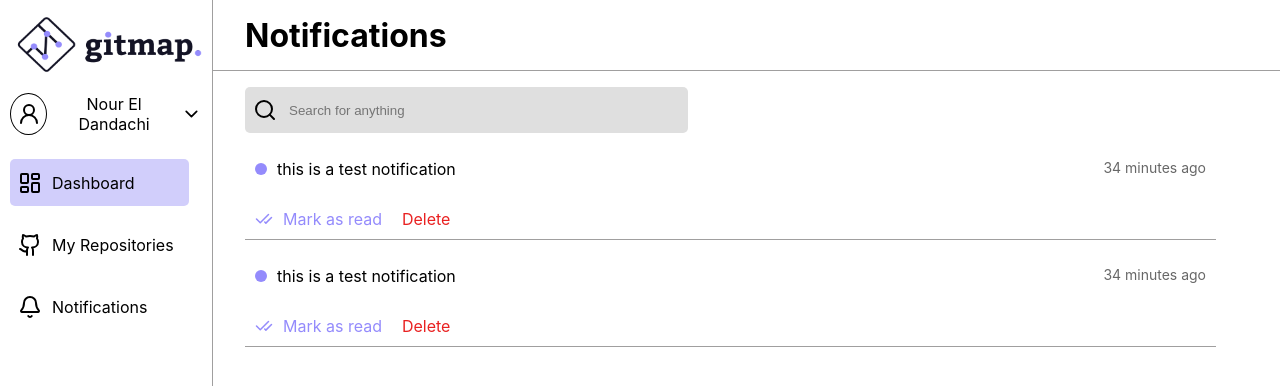
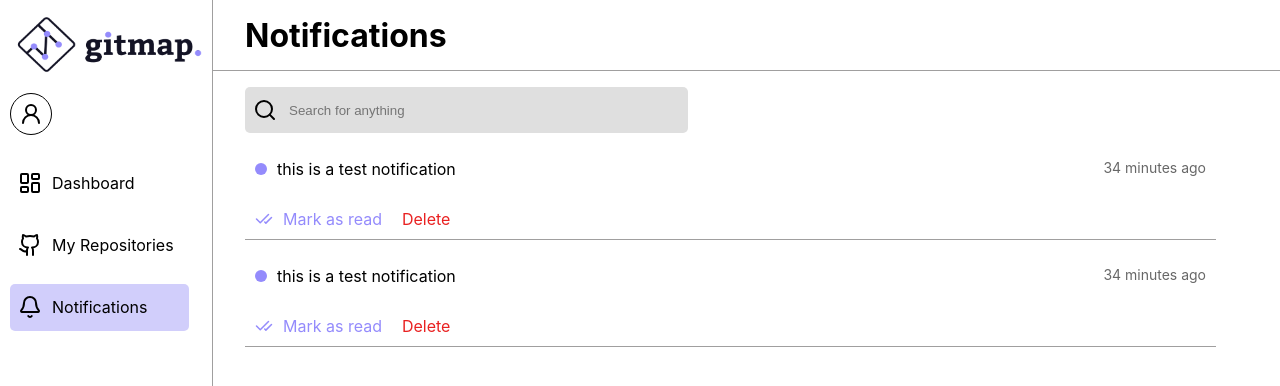
Before and after one commit to Nour-El-Dandachi/gitmap, a React (Create React App) app in the folder frontend/: page /notifications in a window 1280 px wide. Shown: the top 386 px of the page. Built offline with nearby package versions, Linux system fonts and the light colour scheme.

Commit message:
frontend/linked register page and displayed side bar name

```diff
--- a/frontend/src/components/register/right-side/index.jsx
+++ b/frontend/src/components/register/right-side/index.jsx
@@ -1,22 +1,45 @@
-import React from "react";
+import React, { useState } from "react";
 import GithubButton from "../../shared/github-btn";
 import Input from "../../shared/input";
 import "./right-side.css";
 import { useNavigate } from "react-router-dom";
-import { useEffect, useState } from "react";
+import { useDispatch, useSelector } from "react-redux";
+import { registerUser } from "../../../features/auth/authSlice";
 import gitmapLogo from "../../../assets/logos/gitmap_2.png";
 
+const RightSide = () => {
+  const dispatch = useDispatch();
+  const navigate = useNavigate();
 
-const RightSide = () => {
-    const navigate = useNavigate();
+  const [name, setName] = useState("");
+  const [email, setEmail] = useState("");
+  const [password, setPassword] = useState("");
+  const [confirm, setConfirm] = useState("");
+  const [localError, setLocalError] = useState("");
 
-  const [email, setEmail] = useState();
-  const [password, setPassword] = useState();
-  const [error, setError] = useState("");
+  const { loading, error: reduxError } = useSelector((s) => s.auth);
+
+  const handleRegister = () => {
+    if (!name || !email || !password || !confirm) {
+      setLocalError("All fields are required.");
+      return;
+    }
+    if (password !== confirm) {
+      setLocalError("Passwords do not match.");
+      return;
+    }
+
+    dispatch(registerUser({ name, email, password }))
+      .unwrap()
+      .then(() => navigate("/dashboard"))
+      .catch((err) => setLocalError(err));
+  };
 
   return (
     <div className="register-left-side">
-      <div className="register-logo"><img src={gitmapLogo}></img></div>
+      <div className="register-logo">
+        <img src={gitmapLogo} alt="GitMap logo" />
+      </div>
       <div className="register-form">
         <h1>Welcome to gitmap!</h1>
         <GithubButton location={"register"} />
@@ -25,25 +48,59 @@ const RightSide = () => {
         </div>
 
         <div className="register-inputs">
-            <Input hint={"Full Name"} icon={"user"} />
-          <Input hint={"Email"} icon={"mail"} />
-          <Input hint={"Password"} icon={"lock"} />
-          <Input hint={"Confirm Password"} icon={"lock"} />
+          <Input
+            type="text"
+            name="name"
+            hint="Full Name"
+            icon="user"
+            value={name}
+            onChange={(e) => setName(e.target.value)}
+          />
+          <Input
+            type="email"
+            name="email"
+            hint="Email"
+            icon="mail"
+            value={email}
+            onChange={(e) => setEmail(e.target.value)}
+          />
+          <Input
+            type="password"
+            name="password"
+            hint="Password"
+            icon="lock"
+            value={password}
+            onChange={(e) => setPassword(e.target.value)}
+          />
+          <Input
+            type="password"
+            name="confirm"
+            hint="Confirm Password"
+            icon="lock"
+            value={confirm}
+            onChange={(e) => setConfirm(e.target.value)}
+          />
         </div>
 
-        <button className="register-btn">Sign Up</button>
+        <button
+          className="register-btn"
+          disabled={loading}
+          onClick={handleRegister}
+        >
+          {loading ? "Signing up..." : "Sign Up"}
+        </button>
         <p className="under-btn-txt">
           Already have an account?{" "}
           <button
             className="register-link"
-            onClick={() => {
-              navigate("/login");
-            }}
+            onClick={() => navigate("/login")}
           >
             Log in
           </button>
-          {error && <p className="form-error">{error}</p>}
         </p>
+        {(localError || reduxError) && (
+          <p className="form-error">{localError || reduxError}</p>
+        )}
       </div>
     </div>
   );
--- a/frontend/src/components/shared/side-bar/index.jsx
+++ b/frontend/src/components/shared/side-bar/index.jsx
@@ -2,28 +2,52 @@ import React from "react";
 import "./side-bar.css";
 import { Bell, Github, LayoutDashboard, Search, ChevronDown, UserRound } from "lucide-react";
 import gitmapLogo from "../../../assets/logos/gitmap_3.png";
+import { useSelector } from "react-redux";
 
-const SideBar = ({name}) => {
+import { useNavigate, useLocation } from "react-router-dom";
+
+const SideBar = () => {
+  const { user } = useSelector((s) => s.auth);
+  const navigate = useNavigate();
+  const location = useLocation();
+
+  const isActive = (path) => location.pathname === path;
+
   return (
     <div className="side-bar">
+      {/* Profile */}
       <div className="header-img">
         <img src={gitmapLogo} alt="logo" className="logo" />
       </div>
       <div className="bar-profile">
         <div className="profile-photo"><UserRound /></div>
-        <div className="profile-name"> {name} <ChevronDown /></div>
-      </div>
-      {/* <div className="bar-search">
-        <Search /> <input className="search-input" placeholder="Search for anything" />
-      </div> */}
-      <div className="bar-menu">
-            <div className="menu-dashboard"><LayoutDashboard/> Dashboard</div>
-            <div className="menu-repositories"><Github/> My Repositories</div>
-            <div className="menu-notifications"><Bell/> Notifications</div>
+        <div className="profile-name">{user?.name}</div>
       </div>
 
+      {/* Menu */}
+      <div className="bar-menu">
+        <div
+          className={`menu-item ${isActive("/dashboard") ? "active" : ""}`}
+          onClick={() => navigate("/dashboard")}
+        >
+          <LayoutDashboard /> Dashboard
+        </div>
+        <div
+          className={`menu-item ${isActive("/my-repositories") ? "active" : ""}`}
+          onClick={() => navigate("/my-repositories")}
+        >
+          <Github /> My Repositories
+        </div>
+        <div
+          className={`menu-item ${isActive("/notifications") ? "active" : ""}`}
+          onClick={() => navigate("/notifications")}
+        >
+          <Bell /> Notifications
+        </div>
+      </div>
     </div>
   );
 };
 
+
 export default SideBar;
--- a/frontend/src/components/shared/side-bar/side-bar.css
+++ b/frontend/src/components/shared/side-bar/side-bar.css
@@ -65,38 +65,18 @@
   width: 85%;
 }
 
-.menu-dashboard{
+.menu-item {
   display: flex;
   flex-direction: row;
   justify-content: start;
   align-items: center;
   gap: 10px;
-  background-color: #d1cefb;
   padding: 0.7rem 0.5rem;
   width: 100%;
   border-radius: 5px;
+  cursor: pointer;
 }
 
-.menu-repositories{
-  display: flex;
-  flex-direction: row;
-  justify-content: start;
-  align-items: center;
-  gap: 10px;
-
-  padding: 0.7rem 0.5rem;
-  width: 100%;
-  border-radius: 5px;
+.menu-item.active {
+  background-color: #d1cefb;
 }
-
-.menu-notifications{
-  display: flex;
-  flex-direction: row;
-  justify-content: start;
-  align-items: center;
-  gap: 10px;
-
-  padding: 0.7rem 0.5rem;
-  width: 100%;
-  border-radius: 5px;
-}
--- a/frontend/src/features/auth/authSlice.js
+++ b/frontend/src/features/auth/authSlice.js
@@ -3,6 +3,25 @@ import axios from 'axios';
 import { jwtDecode } from 'jwt-decode';
 
 const API_URL = 'http://localhost:8000/api';
+
+const storedAccess = localStorage.getItem('access');
+let decodedUser = null;
+
+if (storedAccess) {
+  try {
+    const decoded = jwtDecode(storedAccess);
+    decodedUser = {
+      id: decoded.user_id,
+      name: decoded.name,
+      email: decoded.email,
+      role: decoded.role,
+    };
+  } catch (err) {
+    console.error('Invalid token in localStorage:', err);
+    localStorage.removeItem('access');
+    localStorage.removeItem('refresh');
+  }
+}
 
 export const loginUser = createAsyncThunk(
   'auth/loginUser',
@@ -23,7 +42,7 @@ export const loginUser = createAsyncThunk(
         tokens: { access, refresh },
       };
     } catch (err) {
-      return rejectWithValue("Login failed");
+      return rejectWithValue('Login failed');
     }
   }
 );
@@ -47,16 +66,16 @@ export const registerUser = createAsyncThunk(
         tokens: { access, refresh },
       };
     } catch (err) {
-      return rejectWithValue("Registration failed");
+      return rejectWithValue('Registration failed');
     }
   }
 );
 
 const initialState = {
-  user: null,
-  access: localStorage.getItem('access') || null,
+  user: decodedUser,
+  access: storedAccess,
   refresh: localStorage.getItem('refresh') || null,
-  isAuthenticated: !!localStorage.getItem('access'),
+  isAuthenticated: !!storedAccess,
   loading: false,
   error: null,
 };
@@ -76,7 +95,7 @@ const authSlice = createSlice({
   },
   extraReducers: (builder) => {
     builder
-      // LOGIN
+
       .addCase(loginUser.pending, (state) => {
         state.loading = true;
         state.error = null;
@@ -87,7 +106,6 @@ const authSlice = createSlice({
         state.access = action.payload.tokens.access;
         state.refresh = action.payload.tokens.refresh;
         state.isAuthenticated = true;
-
         localStorage.setItem('access', action.payload.tokens.access);
         localStorage.setItem('refresh', action.payload.tokens.refresh);
       })
@@ -96,7 +114,7 @@ const authSlice = createSlice({
         state.error = action.payload;
       })
 
-      // REGISTER
+
       .addCase(registerUser.pending, (state) => {
         state.loading = true;
         state.error = null;
@@ -107,7 +125,6 @@ const authSlice = createSlice({
         state.access = action.payload.tokens.access;
         state.refresh = action.payload.tokens.refresh;
         state.isAuthenticated = true;
-
         localStorage.setItem('access', action.payload.tokens.access);
         localStorage.setItem('refresh', action.payload.tokens.refresh);
       })
--- a/frontend/src/pages/dashboard/index.jsx
+++ b/frontend/src/pages/dashboard/index.jsx
@@ -8,7 +8,7 @@ import RepositoryBox from "../../components/shared/repository-box";
 const Dashboard = () => {
     return (
         <div className="dashboard-page">
-            <SideBar name={"Nour El Dandachi"}/>
+            <SideBar/>
             <div className="dashboard-right">
                <Header location={"Dashboard"} />
                <AddBox />
--- a/frontend/src/pages/my-repositories/index.jsx
+++ b/frontend/src/pages/my-repositories/index.jsx
@@ -8,7 +8,7 @@ import { Search } from "lucide-react";
 const MyRepositories = () => {
   return (
     <div className="dashboard-page">
-      <SideBar name={"Nour El Dandachi"} />
+      <SideBar/>
       <div className="dashboard-right">
         <Header location={"My Repositories"} />
         <div className="repo-search">
--- a/frontend/src/pages/notifications/index.jsx
+++ b/frontend/src/pages/notifications/index.jsx
@@ -8,7 +8,7 @@ import NotificationCard from "../../components/notification-card";
 const Notifications= () => {
     return (
     <div className="notifications-page">
-      <SideBar name={"Nour El Dandachi"} />
+      <SideBar/>
       <div className="notifications-right">
         <Header location={"Notifications"} />
         <div className="repo-search">
```
